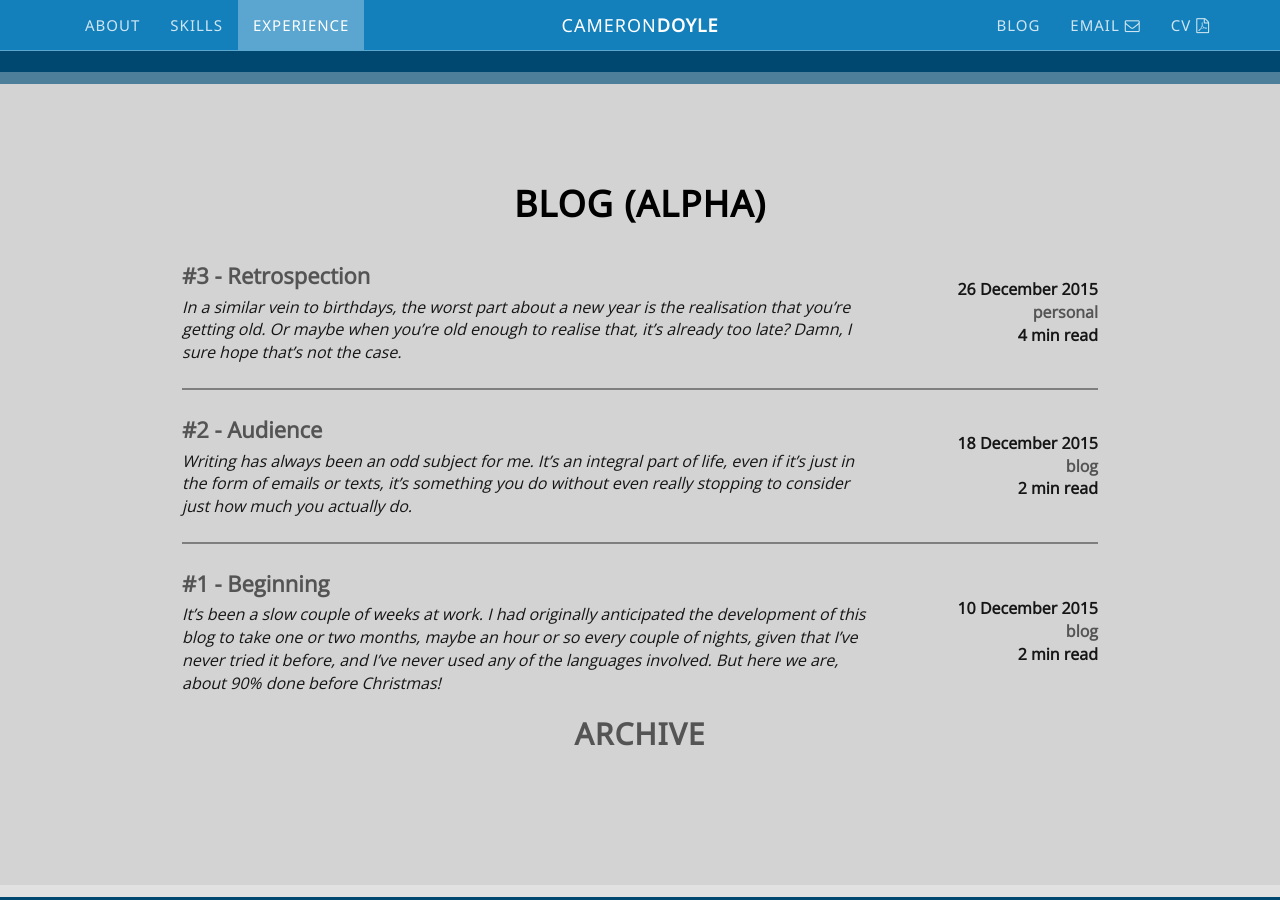
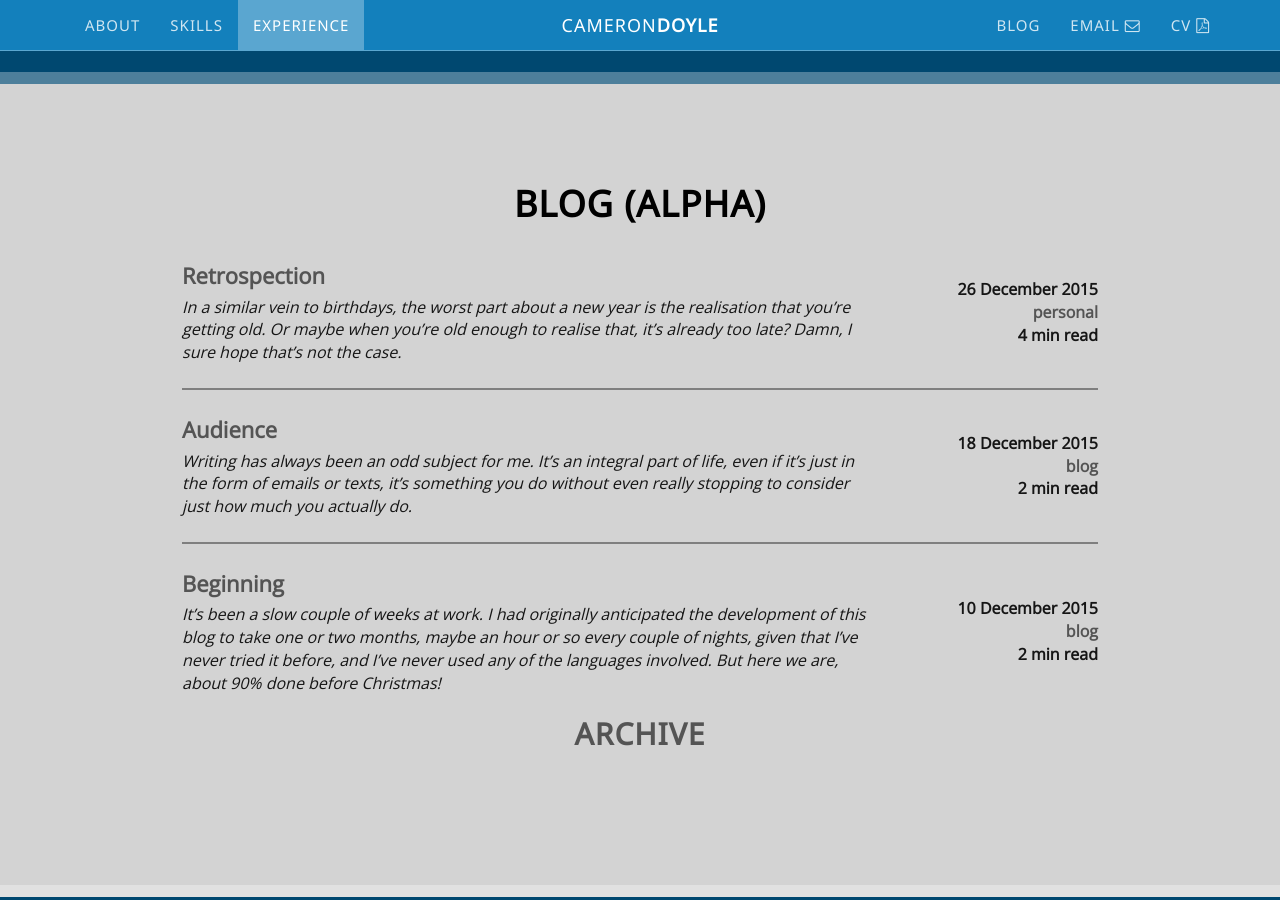
Before and after one commit to CameronD17/camerond17.github.io, a Jekyll site: the page built from index.html, in a window 1280 px wide and 900 px high, scrolled down 3439 px. Built offline with Jekyll 4.4.1, drawn with Linux system fonts in a browser that asks for light colours; nearby versions of some CDN libraries.

Commit message:
Removed numbering of blog posts on main page

```diff
--- a/index.html
+++ b/index.html
@@ -300,7 +300,7 @@ custom_js: home
                 <table class="table blog-posts">
                     {% for post in site.posts limit:3 %}
                         <tr class="post-teaser">
-                            <td class="post-title"><a href="{{ post.url | prepend: site.url }}">#{{ forloop.rindex }} - {{ post.title }}</a></td>
+                            <td class="post-title"><a href="{{ post.url | prepend: site.url }}">{{ post.title }}</a></td>
                             <td rowspan="2" class="blog-teaser-post-date">{{ post.date | date: "%d %B %Y" }}<span class="blog-teaser-tag"><br \>
                             {% for tag in post.tags %}
                                 <a href="{{ site.url }}/blog/#{{tag}}">{{tag}}</a>{% unless post.tags.size == 1 %}{% if forloop.rindex0 == 1 %} &{% elsif forloop.last == false %}, {% endif %}{% endunless %}
```
